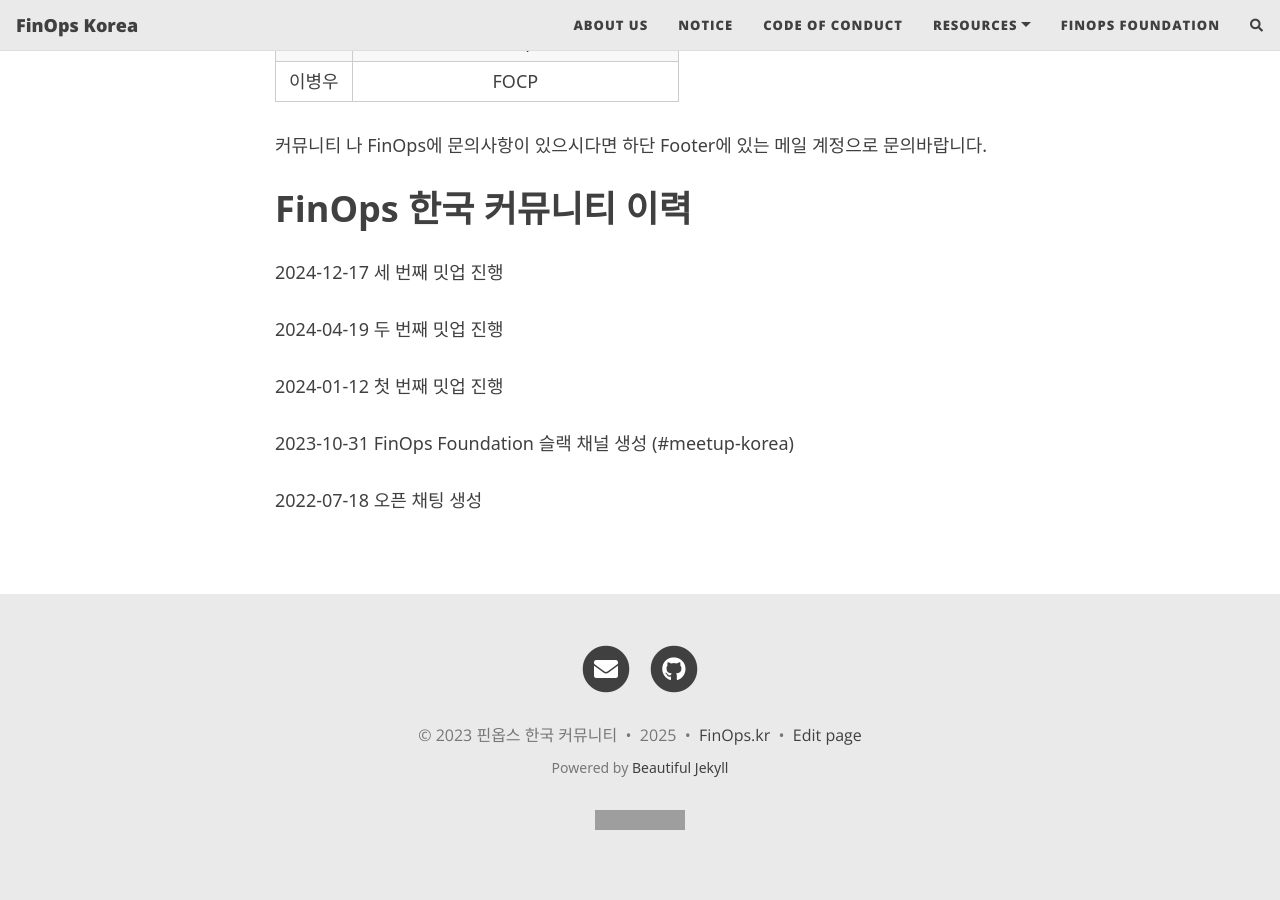
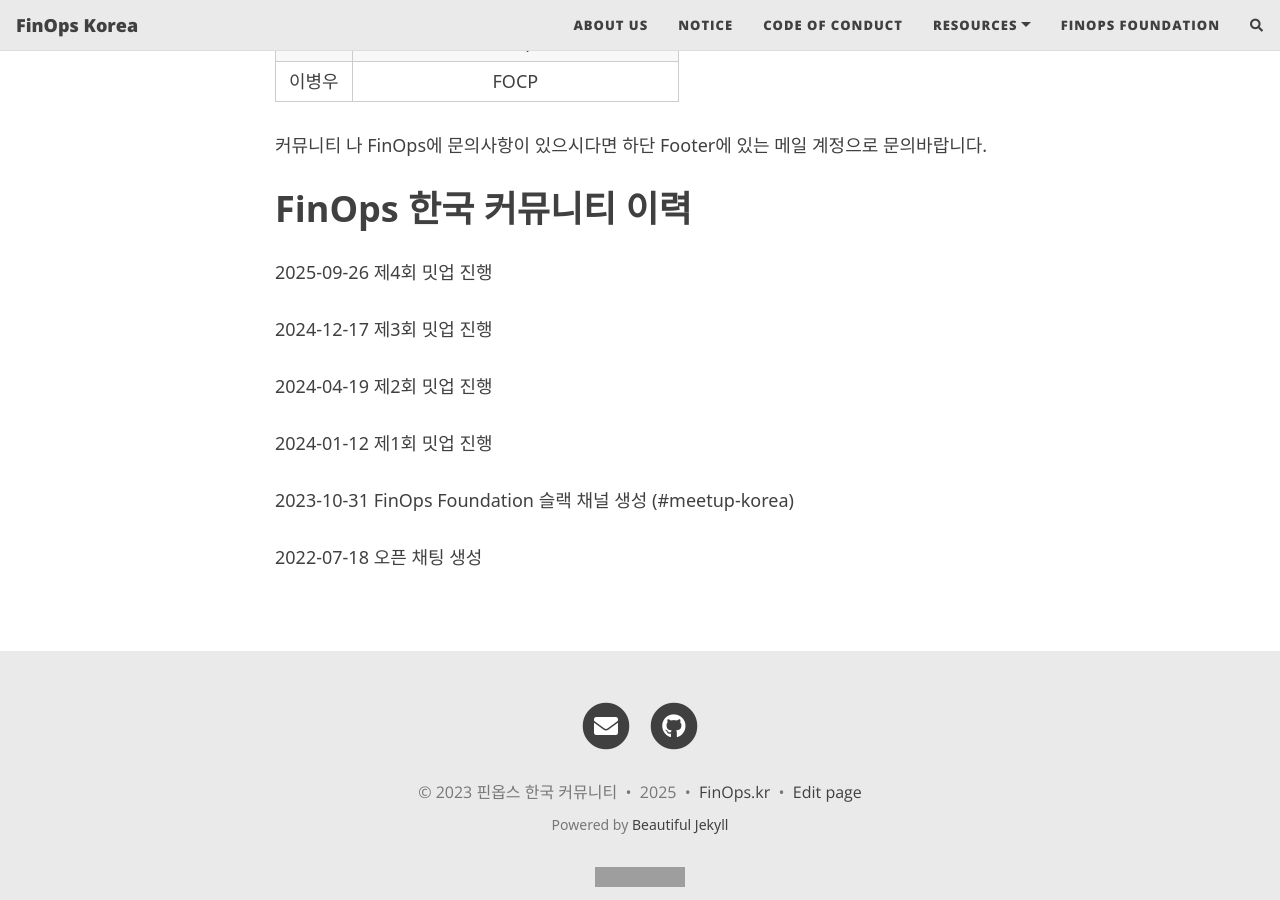
Before and after one commit to FinOpsKR/finopskr.github.io, a Jekyll site: the page built from aboutus.md, in a window 1280 px wide and 900 px high, scrolled down 699 px. Built offline with Jekyll 4.4.1, drawn with Linux system fonts in a browser that asks for light colours; nearby versions of some CDN libraries; comment, search, counter and statistics services are not loaded; grey boxes are pictures that could not be loaded.

Commit message:
밋업 update

```diff
--- a/aboutus.md
+++ b/aboutus.md
@@ -29,11 +29,13 @@ subtitle:
 
 # FinOps 한국 커뮤니티 이력
 
-2024-12-17 세 번째 밋업 진행
+2025-09-26 제4회 밋업 진행
 
-2024-04-19 두 번째 밋업 진행
+2024-12-17 제3회 밋업 진행
 
-2024-01-12 첫 번째 밋업 진행
+2024-04-19 제2회 밋업 진행
+
+2024-01-12 제1회 밋업 진행
 
 2023-10-31 FinOps Foundation 슬랙 채널 생성 (#meetup-korea)
 
```
Also changed, not shown: aws.md (+4 -0 lines), azure.md (+7 -0 lines), gcp.md (+3 -1 lines), 2 other files.
